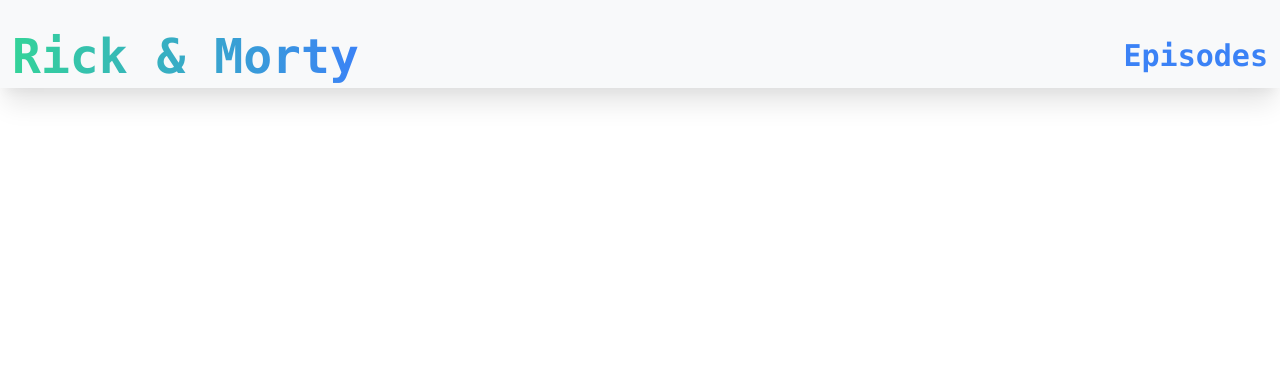
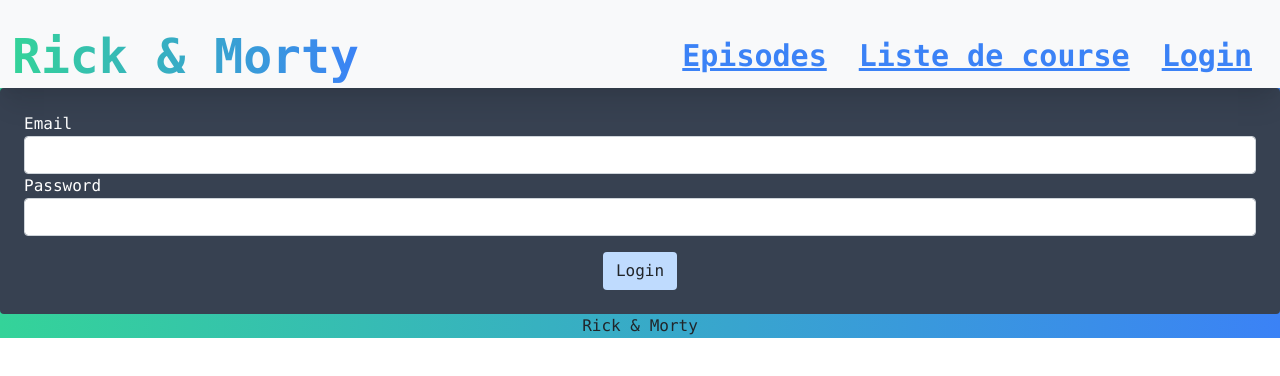
Before and after one commit to JennyViannay/react-app-rick-and-morty, a React (Create React App) app: page /login in a window 1280 px wide. Shown: the top 376 px of the page. Built offline with nearby package versions, Linux system fonts and the light colour scheme.

Commit message:
add JWT loggin for node-serveur

```diff
--- a/src/Component/App.jsx
+++ b/src/Component/App.jsx
@@ -1,27 +1,48 @@
-import React from "react";
-import {BrowserRouter as Router, Route, Switch} from 'react-router-dom';
+import React, { useState, useMemo, useEffect } from "react";
+import { BrowserRouter as Router, Route, Switch } from 'react-router-dom';
+import AuthContext from "../Context/AuthContext";
 
 import Navbar from './UI/Navbar';
+import Footer from './UI/Footer';
 import Home from './Home/Home';
-import ShowCharacter from "./Character/ShowCharacter";
-import Episode from "./Episode/Episode";
-import EpisodeList from "./Episode/EpisodeList";
+// import ShowCharacter from "./Character/ShowCharacter";
+// import Episode from "./Episode/Episode";
+// import EpisodeList from "./Episode/EpisodeList";
+// import Furniture from "./Furniture/Furniture";
+import UserCard from "./User/UserCard";
 
 const App = () => {
+  const [authenticated, setAuthenticated] = useState({ auth: false, token: null, user: null });
+  const providerAuth = useMemo(() => ({ authenticated, setAuthenticated }), [authenticated, setAuthenticated]);
+
+  useEffect(() => {
+    if (localStorage) {
+      console.log(localStorage)
+      setAuthenticated({
+        auth: localStorage.getItem('auth'),
+        token: localStorage.getItem('token'),
+        user: localStorage.getItem('user'),
+      })
+    }
+  }, [])
+
   return (
-    <Router>
-      <div className="font-mono bg-gradient-to-r from-green-400 to-blue-500">
-        <Navbar />
-        <div className="">
+    <AuthContext.Provider value={providerAuth}>
+      <Router>
+        <div className="font-mono bg-gradient-to-r from-green-400 to-blue-500">
+          <Navbar />
           <Switch>
             <Route exact path="/" component={Home} />
-            <Route path="/show-character/:id" component={ShowCharacter} />
+            <Route path="/login" component={UserCard} />
+            {/* <Route path="/show-character/:id" component={ShowCharacter} />
             <Route path="/episodes" component={EpisodeList} />
             <Route path="/episode/:id" component={Episode} />
+            <Route path="/courses" component={Furniture} /> */}
           </Switch>
+          <Footer />
         </div>
-      </div>
-    </Router>
+      </Router>
+    </AuthContext.Provider>
   );
 };
 
--- /dev/null
+++ b/src/Component/Auth/Logout.jsx
@@ -0,0 +1,13 @@
+import React from "react";
+
+const Logout = () => {
+    const handleLogout = () => {
+        localStorage.clear();
+        window.location.reload();
+    }
+    return (
+        <button className="btn bg-blue-500" onClick={handleLogout}>Logout</button>
+    );
+};
+
+export default Logout;
--- a/src/Component/Character/Character.jsx
+++ b/src/Component/Character/Character.jsx
@@ -13,7 +13,7 @@
     axios
       .get("https://rickandmortyapi.com/api/character/" + params.id)
       .then(response => getCharacter(response.data));
-  }, []);
+  }, [params]);
 
   return (
     <div>
--- /dev/null
+++ b/src/Component/Furniture/Furniture.jsx
@@ -0,0 +1,48 @@
+import React, { useState } from "react";
+import { FaTrash } from 'react-icons/fa';
+
+const Furniture = () => {
+    const [list, setList] = useState([]);
+    const [item, setItem] = useState('');
+
+    const handleChange = (event) => {
+        setItem(event.target.value)
+    }
+
+    const handleSubmit = (event) => {
+        event.preventDefault();
+        setList([...list, item]);
+        setItem('');
+    }
+
+    const deleteItem = (key) => {
+        setList(currentList => currentList.filter((item, i) => i !== key))
+    }
+
+    return (
+        <div className="container mt-5">
+            <ul>
+                {list.length ? list.map((item, key) => {
+                    return (
+                        <li key={key} className="py-3">{item}
+                            <span className="float-end">
+                                <button onClick={() => deleteItem(key)} className="bg-gray-300 text-gray-800 font-bold py-2 px-4 rounded">
+                                    <FaTrash />
+                                </button>
+                            </span>
+                        </li>
+                    )
+                }) : <li>Nothing to show</li>
+                }
+            </ul>
+            <div className="form">
+                <form onSubmit={handleSubmit}>
+                    <input type="text" name="item" value={item} onChange={handleChange} />
+                    <input type="submit" value="submit" />
+                </form>
+            </div>
+        </div>
+    );
+};
+
+export default Furniture;
--- /dev/null
+++ b/src/Component/UI/Footer.jsx
@@ -0,0 +1,11 @@
+import React from "react";
+
+const Footer = () => {
+  return (
+    <footer className="text-center">
+      Rick & Morty
+    </footer>
+  );
+};
+
+export default Footer;
--- a/src/Component/UI/Navbar.jsx
+++ b/src/Component/UI/Navbar.jsx
@@ -1,6 +1,11 @@
-import React from "react";
+import React, { useContext } from "react";
+import AuthContext from "../../Context/AuthContext";
+import Logout from "../Auth/Logout";
 
 const Navbar = () => {
+  const authenticated = useContext(AuthContext);
+
+  console.log(authenticated)
   return (
     <nav className="navbar bg-light shadow-xl">
       <div className="container">
@@ -11,8 +16,13 @@
         </div>
         <div className="text-3xl font-extrabold mt-4">
           <span className="bg-clip-text text-blue-500">
-            <a href="/episodes">Episodes</a>
+            <a href="/episodes" className="mx-3 underline">Episodes</a>
+            <a href="/courses" className="mx-3 underline">Liste de course</a>
+            {
+              authenticated.authenticated.auth ? <Logout /> : <a href="/login" className="mx-3 underline">Login</a>
+            }
           </span>
+
         </div>
       </div>
     </nav>
--- /dev/null
+++ b/src/Component/User/UserCard.jsx
@@ -0,0 +1,80 @@
+import React, { useContext, useState } from "react";
+import { useHistory } from "react-router-dom";
+import axios from "axios";
+import validator from 'validator';
+import AuthContext from "../../Context/AuthContext";
+
+const UserCard = () => {
+    const history = useHistory();
+    const { authenticated, setAuthenticated } = useContext(AuthContext);
+    const [email, setEmail] = useState();
+    const [password, setPassword] = useState();
+    const [error, setError] = useState();
+
+    const handleChangeEmail = (e) => {
+        if (validator.isEmail(e.target.value)) { setEmail(e.target.value); setError(''); }
+        else setError('Enter valid Email!');
+    }
+
+    const handleChangePassword = (e) => {
+        setPassword(e.target.value);
+    }
+
+    const handleLogin = (e) => {
+        e.preventDefault();
+        if (!email || !password) setError('Tous les champs sont obligatoires')
+        const userAuth = { email: email, password: password };
+        axios.post('http://localhost:5000/api/login', userAuth)
+            .then((response) => response.data)
+            .then((data) => {
+                if (data.auth) {
+                    localStorage.setItem('auth', data.auth)
+                    localStorage.setItem('token', data.token)
+                    localStorage.setItem('user', data.user.id)
+                    setAuthenticated({ auth : data.auth, token: data.token, user : data.user.id })
+                    userAuthenticated(data.token)
+                    history.push('/')
+                } else {
+                    setError(data.message)
+                }
+            }, [])
+    }
+    console.log(localStorage)
+    const userAuthenticated = (token) => {
+        console.log(token)
+        axios.get('http://localhost:5000/api/isUserAuth', {
+            headers: {
+                'x-access-token' : token
+            },
+        }).then((response) => {
+            console.log(response)
+        })
+    }
+
+    return (
+        <div className="container bg-gray-700 p-4 rounded">
+            {authenticated.auth ?
+                <div className="text-white">
+                    Token is {authenticated.token}
+                </div>
+                :
+                <form onSubmit={handleLogin}>
+                   {error ?  <p className="alert alert-danger">{error}</p> : ''}
+                    <div className="form-group">
+                        <label htmlFor="email" className="text-white">Email</label>
+                        <input type="email" name="email" id="email" className="form-control" required onChange={handleChangeEmail} />
+                    </div>
+                    <div className="form-group">
+                        <label htmlFor="password" className="text-white">Password</label>
+                        <input type="password" name="password" id="password" className="form-control" required onChange={handleChangePassword} />
+                    </div>
+                    <div className="form-group mt-3 text-center">
+                        <button type="submit" className="btn bg-blue-200">Login</button>
+                    </div>
+                </form>
+            }
+        </div>
+    );
+};
+
+export default UserCard;
--- /dev/null
+++ b/src/Context/AuthContext.jsx
@@ -0,0 +1,10 @@
+import { createContext } from "react";
+
+const AuthContext = createContext({
+    auth: false,
+    token: null,
+    user: null,
+    setAuthenticated: () => { }
+});
+
+export default AuthContext;
```
Also changed, not shown: package.json (+8 -1 lines), .eslintrc.js (added), 2 other files (tests, documents, lock files or other folders).
